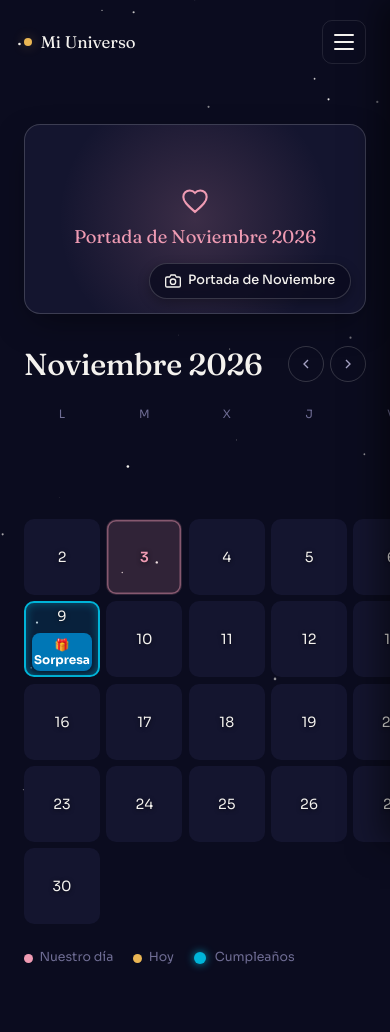
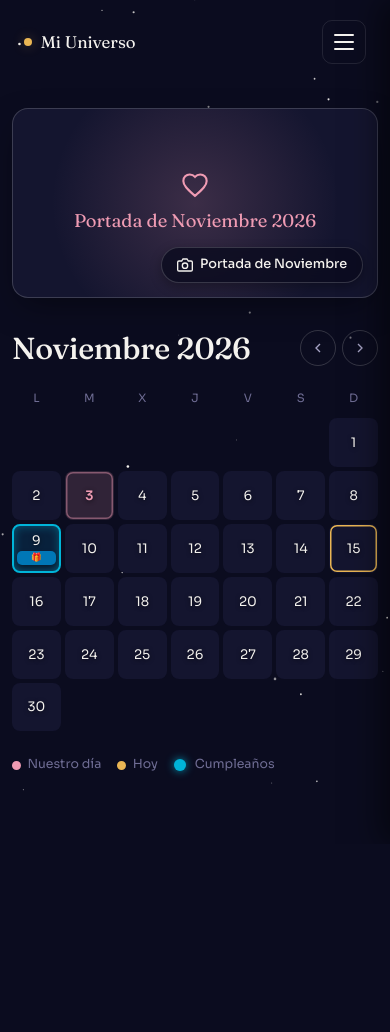
Before and after one commit to Amsf0803/My-Love, a Flask app: page /calendario in a window 390 px wide. After the commit the page ends 791 px from the top, so only its background shows below. Run offline with Flask 3, Linux system fonts and the light colour scheme; the visitor is signed in with stand-in values (Sample User, id 1).

Commit message:
Arreglo de calendario en noviembre

```diff
--- a/static/css/style.css
+++ b/static/css/style.css
@@ -536,6 +536,8 @@ main {
   margin-bottom: 1.75rem;
 }
 
+
+
 /* --- Teclado numérico (PIN de 4 dígitos) --- */
 .pin-display {
   display: flex;
@@ -2207,3 +2209,65 @@ nav,
     letter-spacing: 0.5px;
     pointer-events: none;
 }
+
+/* =========================================================================
+   FIX RESPONSIVO CALENDARIO EN MÓVIL (Especialmente Noviembre / Día Cumple)
+   ========================================================================= */
+
+/* 1. Evita que cualquier celda ensanche su columna y corte el calendario */
+.calendar-grid {
+  grid-template-columns: repeat(7, minmax(0, 1fr));
+}
+
+.calendar-day {
+  min-width: 0;
+  overflow: hidden;
+  padding: 2px;
+}
+
+/* 2. Ajuste del botón "Sorpresa" del 9 de noviembre */
+.btn-cumple-calendario {
+  display: inline-flex;
+  align-items: center;
+  justify-content: center;
+  max-width: 100%;
+  margin-top: 4px;
+  padding: 2px 5px;
+  font-size: 0.68rem;
+  line-height: 1.1;
+  white-space: nowrap;
+  overflow: hidden;
+  text-overflow: ellipsis;
+  position: relative;
+  z-index: 2;
+}
+
+@media (max-width: 600px) {
+  .page-calendario .container {
+    padding: 1.5rem 0.75rem 3.5rem;
+  }
+
+  .calendar-grid {
+    gap: 0.25rem;
+  }
+
+  .calendar-day {
+    font-size: 0.82rem;
+    border-radius: 8px;
+  }
+
+  /* En celular hacemos la etiqueta compacta para que quepa perfecto dentro del cuadro */
+  .btn-cumple-calendario {
+    margin-top: 2px;
+    padding: 2px 3px;
+    font-size: 0.54rem;
+    letter-spacing: -0.02em;
+    border-radius: 5px;
+    width: 94%;
+  }
+
+  .calendar-legend {
+    flex-wrap: wrap;
+    gap: 0.75rem 1rem;
+  }
+}
--- a/static/js/calendario.js
+++ b/static/js/calendario.js
@@ -541,7 +541,7 @@
             const btnSorpresa = document.createElement("a");
             btnSorpresa.href = "/feliz-cumpleanos";
             btnSorpresa.className = "btn-cumple-calendario";
-            btnSorpresa.innerHTML = "🎁 Sorpresa";
+            btnSorpresa.innerHTML = "🎁";
             celda.appendChild(btnSorpresa);
         }
     }
```
